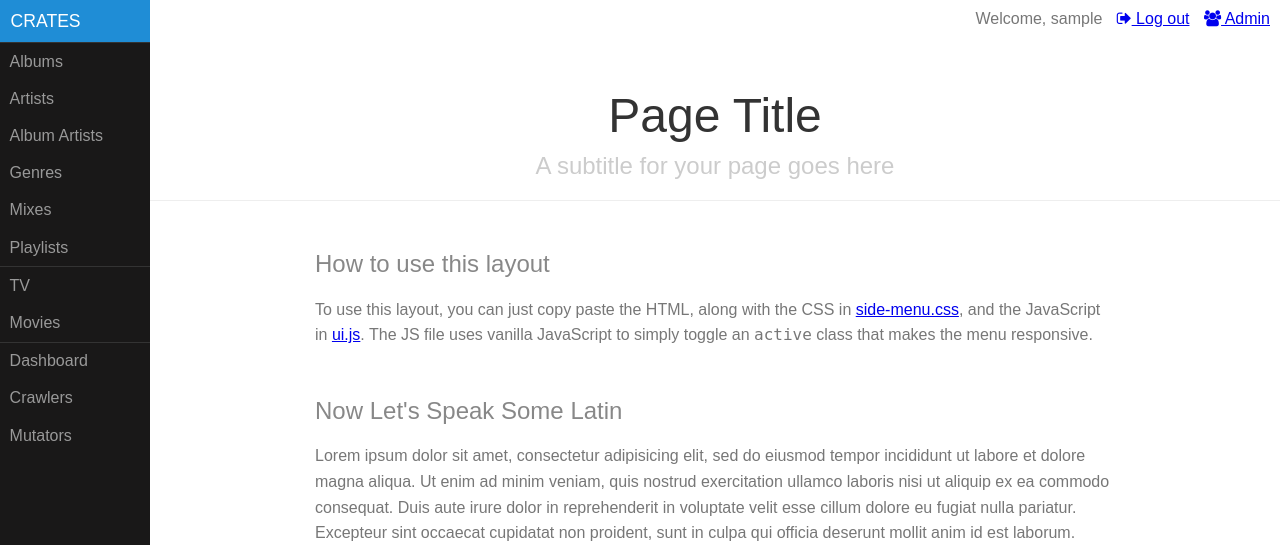
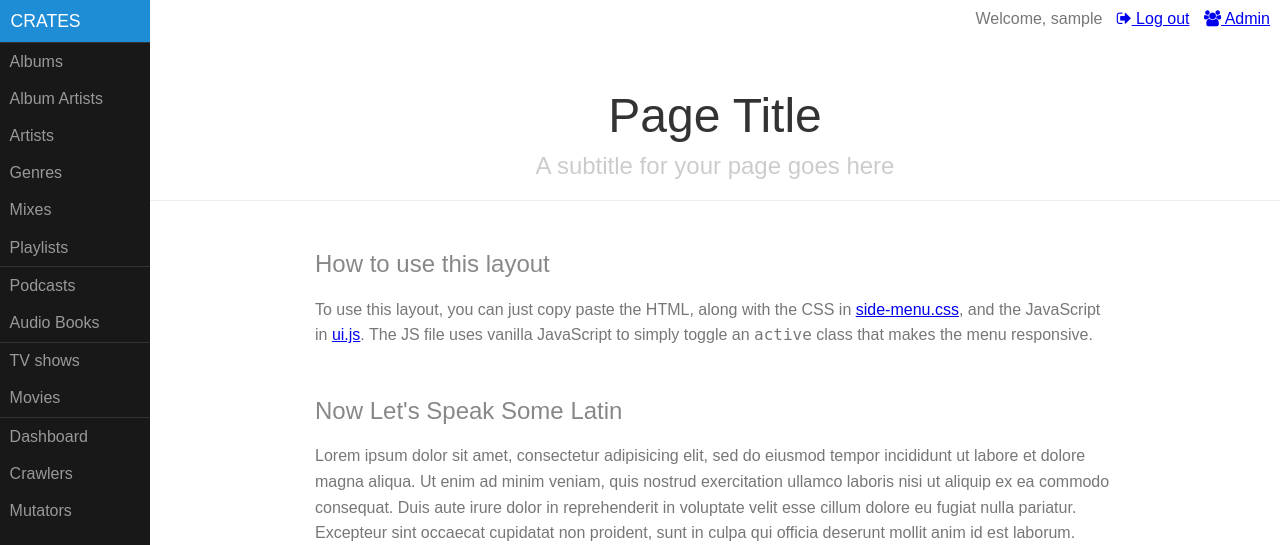
Before and after one commit to naggie/crates, a Django app: page / in a window 1280 px wide. Shown: the top 545 px of the page. Run offline with Django 3.2, Linux system fonts and the light colour scheme; the visitor is signed in with stand-in values (Sample User, id 1); grey boxes are pictures that could not be loaded.

Commit message:
+audio books, podcasts

```diff
--- a/templates/crates/index.html
+++ b/templates/crates/index.html
@@ -26,14 +26,17 @@
             <a class="pure-menu-heading" href="#">CRATES</a>
             <ul class="pure-menu-list">
                 <li class="pure-menu-item"><a href="#" class="pure-menu-link">Albums</a></li>
+                <li class="pure-menu-item" class="menu-item-divided pure-menu-selected"> <a href="#" class="pure-menu-link">Album Artists</a> </li>
                 <li class="pure-menu-item"><a href="#" class="pure-menu-link">Artists</a></li>
-                <li class="pure-menu-item" class="menu-item-divided pure-menu-selected"> <a href="#" class="pure-menu-link">Album Artists</a> </li>
                 <li class="pure-menu-item"><a href="#" class="pure-menu-link">Genres</a></li>
                 <li class="pure-menu-item"><a href="#" class="pure-menu-link">Mixes</a></li>
                 <li class="pure-menu-item"><a href="#" class="pure-menu-link">Playlists</a></li>
+            <ul class="pure-menu-list">
+                <li class="pure-menu-item"><a href="#" class="pure-menu-link">Podcasts</a></li>
+                <li class="pure-menu-item"><a href="#" class="pure-menu-link">Audio Books</a></li>
             </ul>
             <ul class="pure-menu-list">
-                <li class="pure-menu-item"><a href="#" class="pure-menu-link">TV</a></li>
+                <li class="pure-menu-item"><a href="#" class="pure-menu-link">TV shows</a></li>
                 <li class="pure-menu-item"><a href="#" class="pure-menu-link">Movies</a></li>
             </ul>
             <ul class="pure-menu-list">
```
Also changed, not shown: templates/crates/login.html (+5 -2 lines).
